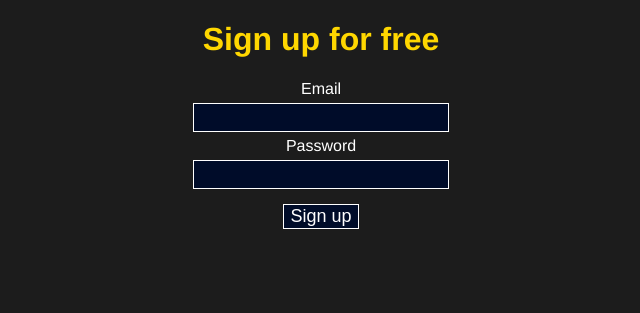
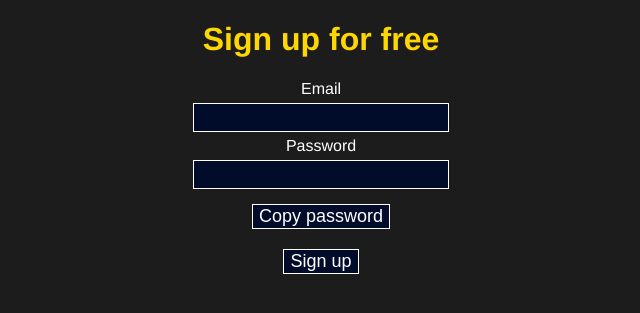
Before and after one commit to henry-whit/bangle, a Flask app: page /signup in a window 1280 px wide. Shown: the part 79-392 px from the top of the page, without its empty margins (319-959 px from the left). Run offline with Flask 2, Linux system fonts and the light colour scheme; parts of the project's set-up code (start-up, migrations or seed data) failed here and were passed over.

Commit message:
minor changes

```diff
--- a/templates/index.html
+++ b/templates/index.html
@@ -35,9 +35,7 @@
     </div>
     <script>
         function checkS(){
-            if ("{{ logged }}" === false){
-                console.log('logged in')
-            } else{
+            if("{{logged}}" === false){
                 document.getElementById('sl').style.display = 'block';
                 document.getElementById('la').style.display = 'none';
             }
--- a/templates/library.html
+++ b/templates/library.html
@@ -32,8 +32,6 @@
         <input maxlength="20" name="bn" type="text" value required>
         <label for="desc">Description</label>
         <input maxlength="40" type="text" name = "desc" value required>
-        <!--<label for="chk">Submit to the display board(home page)</label>
-        <input type="checkbox" name = "chk">-->
         <button type="submit">Create</button>
     </form>
     <script>
--- a/templates/signup.html
+++ b/templates/signup.html
@@ -23,7 +23,8 @@
             <label for="email">Email</label>
             <input name="email" type="email" value required>
             <label for="password">Password</label>
-            <input name="password" type="password" value required>
+            <input id = 'pass' name="password" type="password" value required>
+            <button onclick="navigator.clipboard.writeText(document.getElementById('pass').value)">Copy password</button>
             <button type="submit">Sign up</button>
         </form>
     </div>
```
